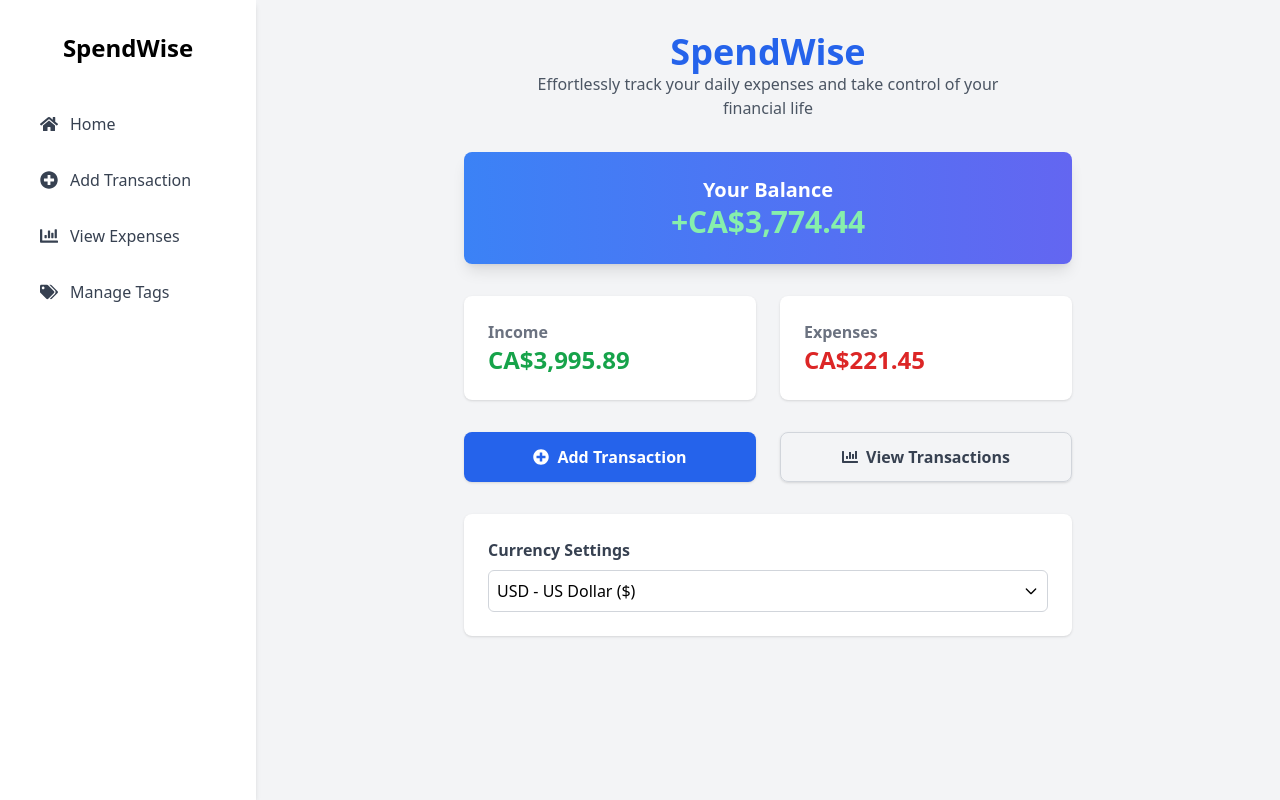
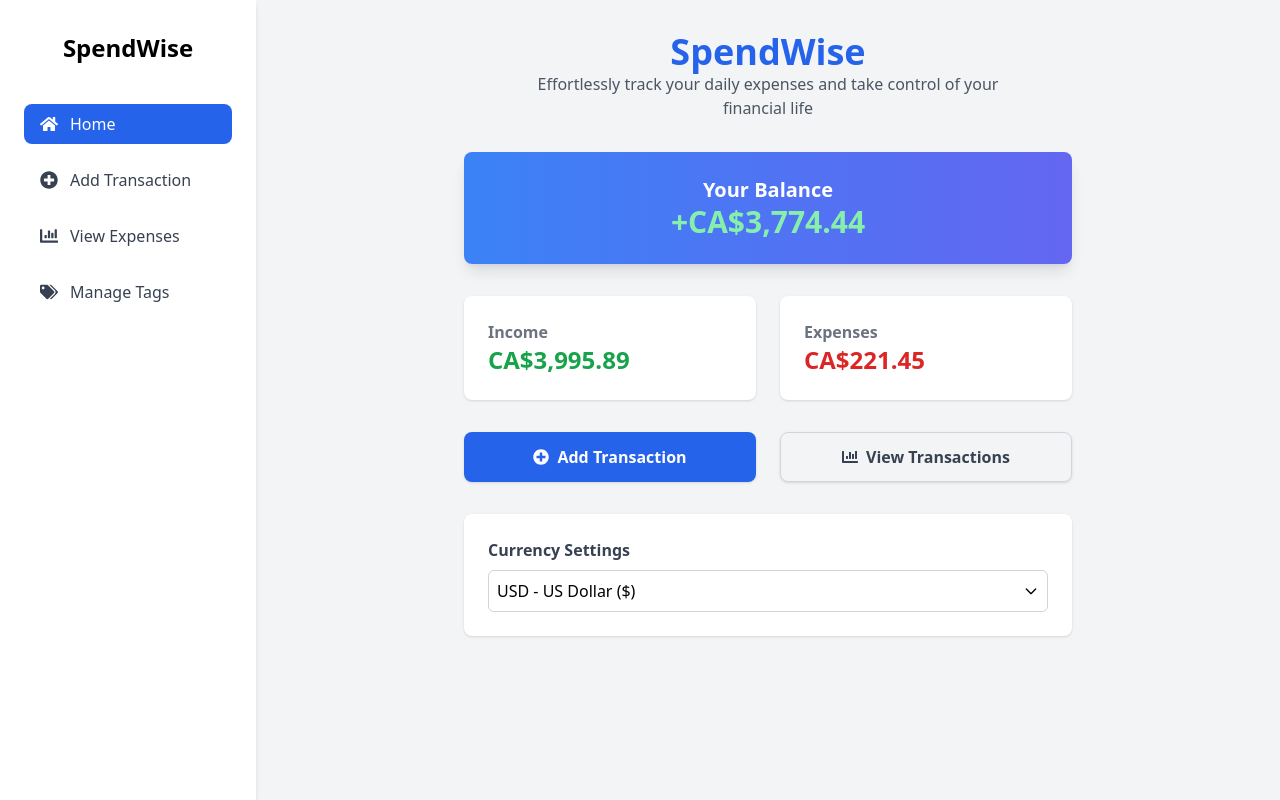
Before and after one commit to Sanduni4822/CashFlow-Tracker-Individual-, a React (Vite) app: page / in a window 1280 px wide. Built offline with nearby package versions, Linux system fonts and the light colour scheme.

Commit message:
Highlighted active sidebar navigation item

```diff
--- a/src/components/SideBar.jsx
+++ b/src/components/SideBar.jsx
@@ -1,19 +1,40 @@
 import React from 'react';
 import { FaHome, FaPlusCircle, FaChartBar, FaTags } from 'react-icons/fa';
-import { useNavigate } from 'react-router-dom';
+import { useNavigate, useLocation } from 'react-router-dom';
 import NavItem from './NavItem';
 
 const Sidebar = () => {
   const navigate = useNavigate();
+  const location = useLocation();
 
   return (
     <aside className="w-64 bg-white shadow-md px-6 py-8 flex flex-col items-center">
       <h1 className="text-2xl font-bold text-black-600 mb-10 text-center">SpendWise</h1>
       <nav className="space-y-4 w-full">
-        <NavItem icon={<FaHome />} text="Home" onClick={() => navigate('/')} />
-        <NavItem icon={<FaPlusCircle />} text="Add Transaction" onClick={() => navigate('/add-transaction')} />
-        <NavItem icon={<FaChartBar />} text="View Expenses" />
-        <NavItem icon={<FaTags />} text="Manage Tags" />
+        <NavItem
+          icon={<FaHome />}
+          text="Home"
+          onClick={() => navigate('/')}
+          active={location.pathname === '/'}
+        />
+        <NavItem
+          icon={<FaPlusCircle />}
+          text="Add Transaction"
+          onClick={() => navigate('/add-transaction')}
+          active={location.pathname === '/add-transaction'}
+        />
+        <NavItem
+          icon={<FaChartBar />}
+          text="View Expenses"
+          onClick={() => navigate('/view-expenses')}
+          active={location.pathname === '/view-expenses'}
+        />
+        <NavItem
+          icon={<FaTags />}
+          text="Manage Tags"
+          onClick={() => navigate('/manage-tags')}
+          active={location.pathname === '/manage-tags'}
+        />
       </nav>
     </aside>
   );
```
